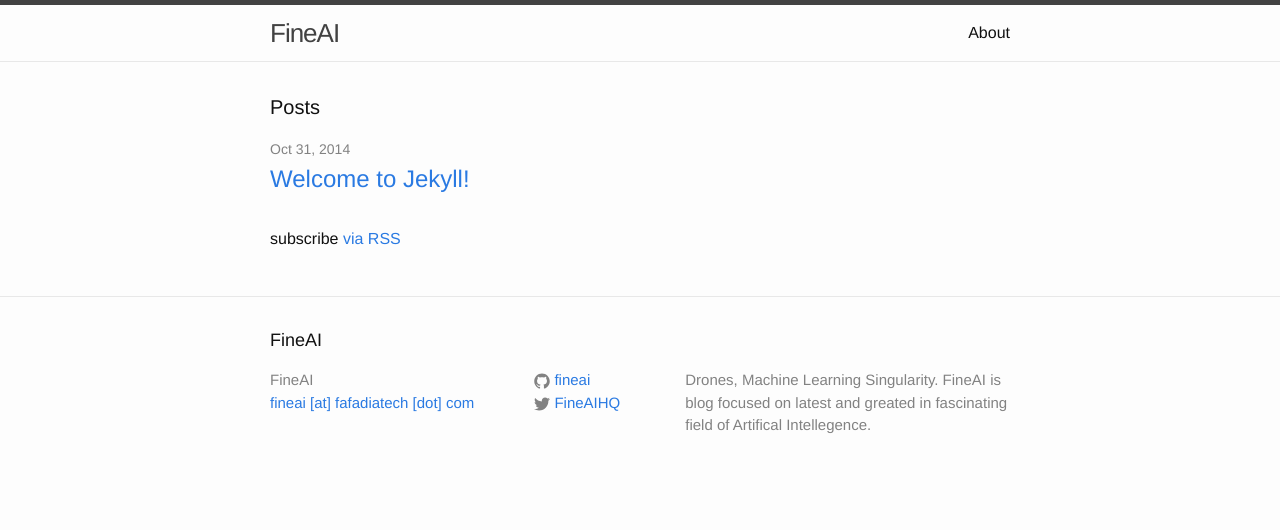
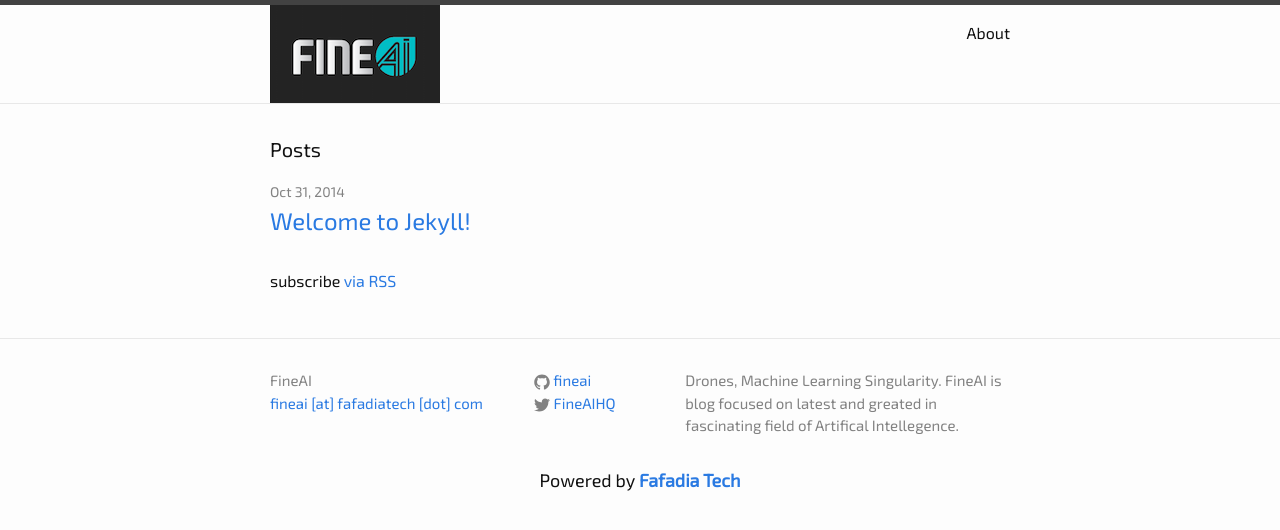
Before and after one commit to fineai/fineai.github.io, a Jekyll site: the page built from index.html, in a window 1280 px wide. Shown: the top 530 px of the page. Built offline with Jekyll 4.4.1, drawn with Linux system fonts in a browser that asks for light colours.

Commit message:
updated logo and default font

```diff
--- a/_includes/footer.html
+++ b/_includes/footer.html
@@ -1,9 +1,6 @@
 <footer class="site-footer">
 
   <div class="wrapper">
-
-    <h2 class="footer-heading">{{ site.title }}</h2>
-
     <div class="footer-col-wrapper">
       <div class="footer-col  footer-col-1">
         <ul class="contact-list">
@@ -49,7 +46,7 @@
         <p class="text">{{ site.description }}</p>
       </div>
     </div>
-
+    <center><h2 class="footer-heading">Powered by <b><a href="http://www.fafadiatech.com">Fafadia Tech</a></b></h2></center>
   </div>
 
 </footer>
--- a/_includes/head.html
+++ b/_includes/head.html
@@ -5,7 +5,7 @@
 
     <title>{% if page.title %}{{ page.title }}{% else %}{{ site.title }}{% endif %}</title>
     <meta name="description" content="{{ site.description }}">
-
     <link rel="stylesheet" href="{{ "/css/main.css" | prepend: site.baseurl }}">
     <link rel="canonical" href="{{ page.url | replace:'index.html','' | prepend: site.baseurl | prepend: site.url }}">
+    <link href='http://fonts.googleapis.com/css?family=Exo+2' rel='stylesheet' type='text/css'>
 </head>
--- a/_includes/header.html
+++ b/_includes/header.html
@@ -2,7 +2,7 @@
 
   <div class="wrapper">
 
-    <a class="site-title" href="{{ site.baseurl }}/">{{ site.title }}</a>
+    <img src="{{ site.baseurl }}/assets/layouts/logo.png" alt="FineAI"/>
 
     <nav class="site-nav">
       <a href="#" class="menu-icon">
--- a/css/main.scss
+++ b/css/main.scss
@@ -6,7 +6,7 @@
 
 
 // Our variables
-$base-font-family: Helvetica, Arial, sans-serif;
+$base-font-family: 'Exo 2', sans-serif;
 $base-font-size:   16px;
 $small-font-size:  $base-font-size * 0.875;
 $base-line-height: 1.5;
```
Also changed, not shown: assets/layouts/logo.png (added).
